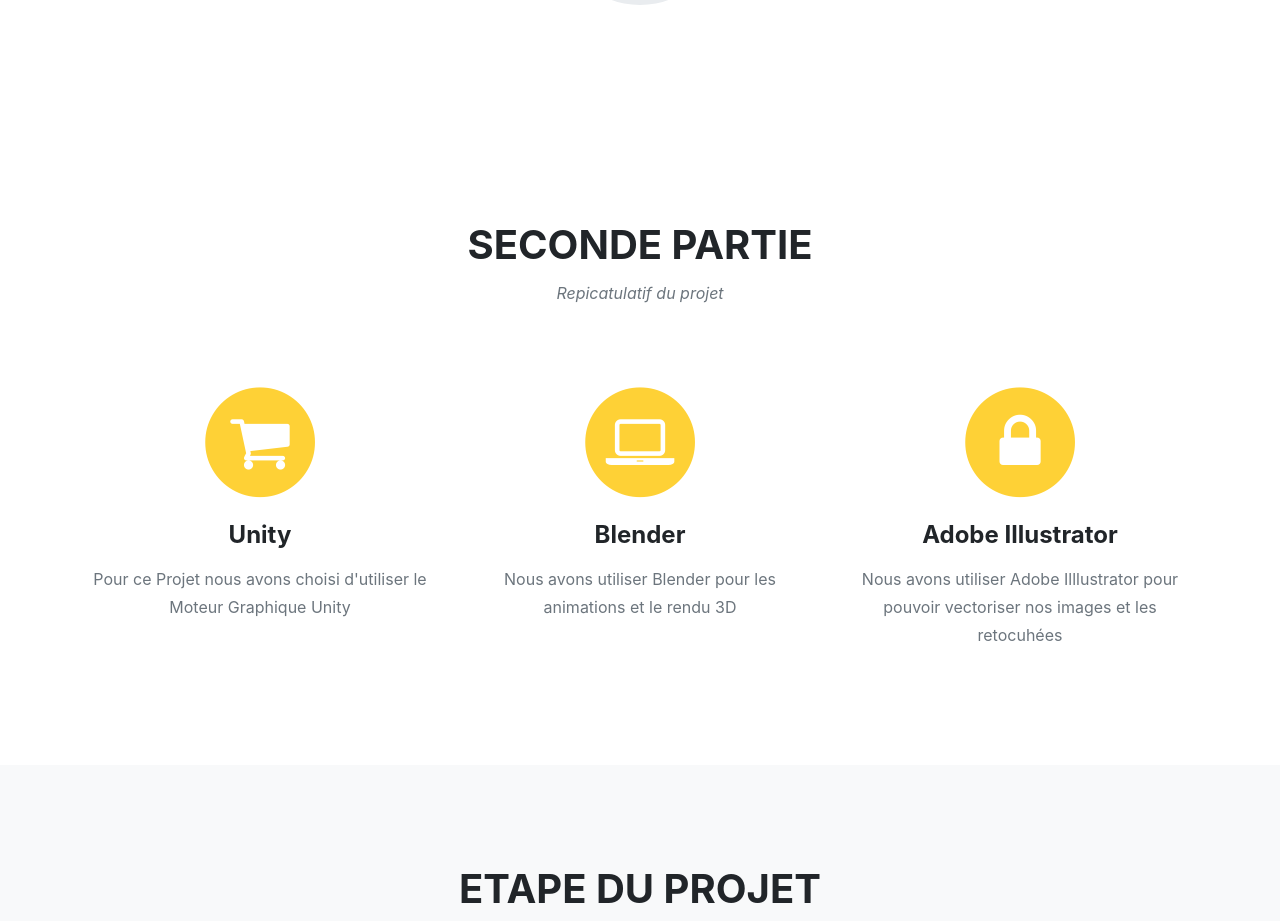
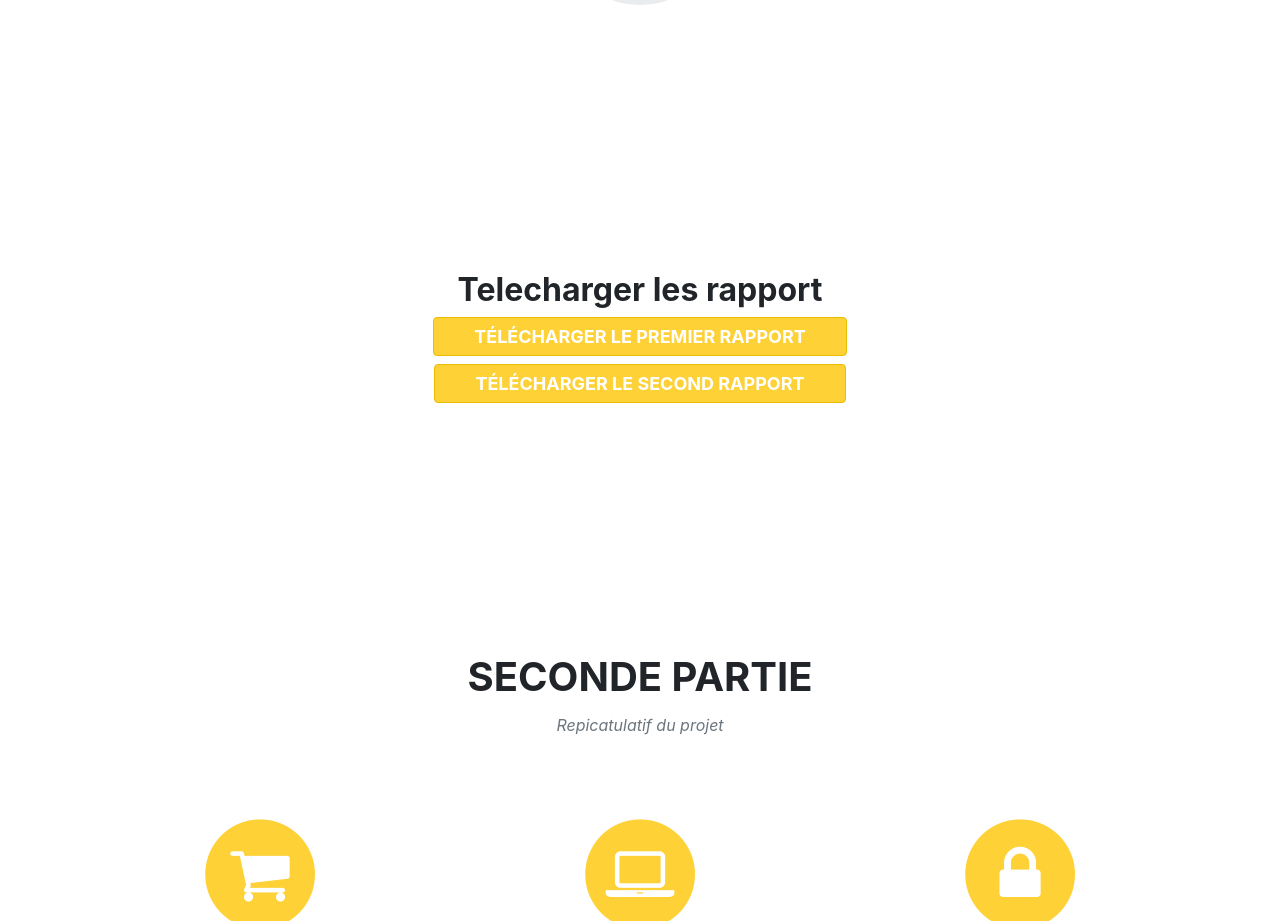
Before and after one commit to 0xAurelou/baco-site, a React (Create React App) app: page / in a window 1280 px wide. Shown: the part 4163-5084 px from the top of the page. Built offline with nearby package versions, Linux system fonts and the light colour scheme.

Commit message:
Essai ajout Rapport

```diff
--- a/src/App.js
+++ b/src/App.js
@@ -177,6 +177,25 @@
             </li>
           </ul>
         </div>
+      </div>
+    </div>
+  </section>
+
+
+
+  <section classname = "page-section" id= "DownLoad Report">
+    <div classname = "Container">
+      <div classname = "row">
+        <div classname="col-lg-12 text-center">
+          <h2 classname= "secton-heading text-uppercasee">Telecharger les rapport</h2>
+          <a className = "btn btn-primary btn-xl text-uppercase" href="../public/Compte_Rendu_1ere_Soutenance.pdf"
+            download ="Compte_Rendu_1ere_Soutenance.pdf">Télécharger le Premier rapport</a>
+        </div>
+          <div classname = "col-lg-12 text-center">
+          <h2 classname= "secton-heading text-uppercasee"></h2>
+          <a className = "btn btn-primary btn-xl text-uppercase" href="../public/Compte_Rendu_2nd_Soutenance.pdf"
+            download ="Compte_Rendu_2nd_Soutenance.pdf">Télécharger le Second rapport</a>
+          </div>
       </div>
     </div>
   </section>
```
Also changed, not shown: 11 other files (tests, documents, lock files or other folders).
